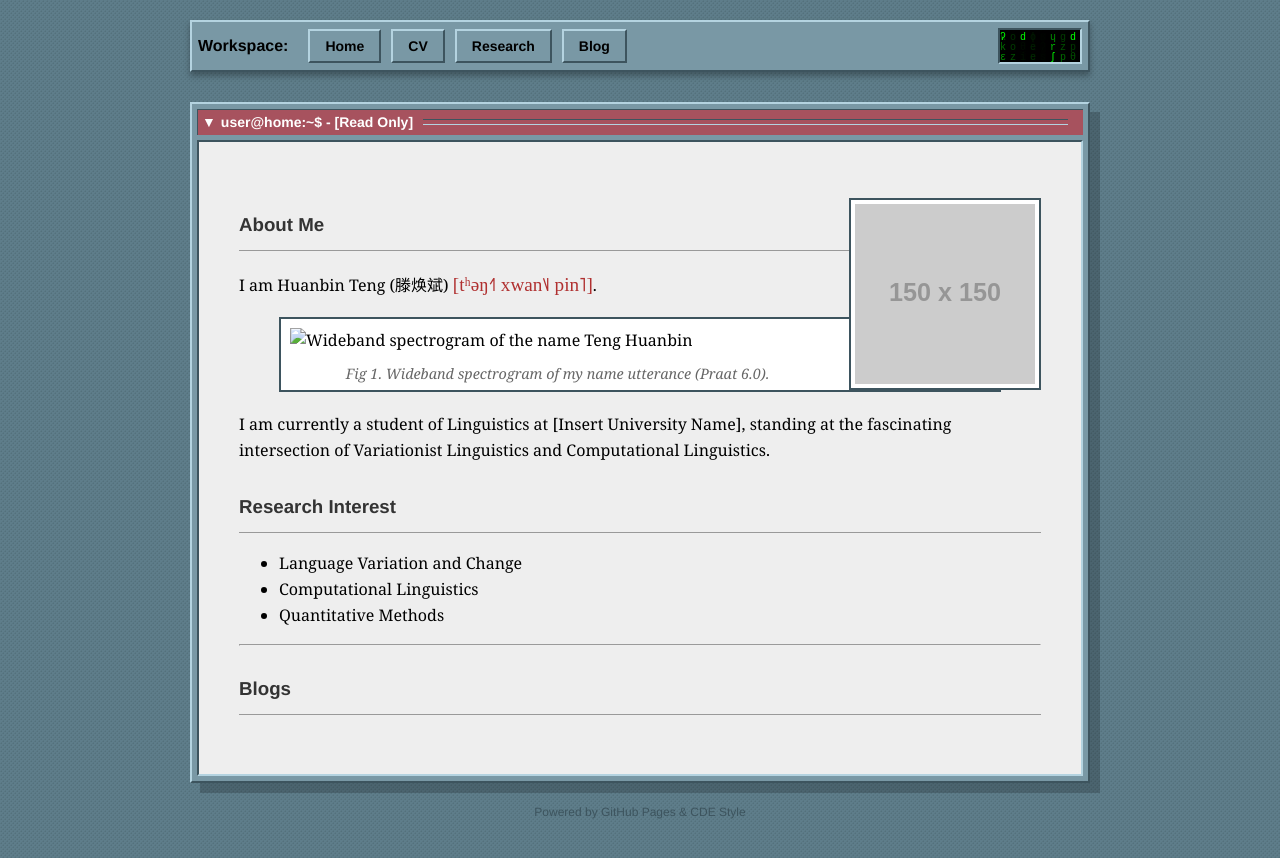
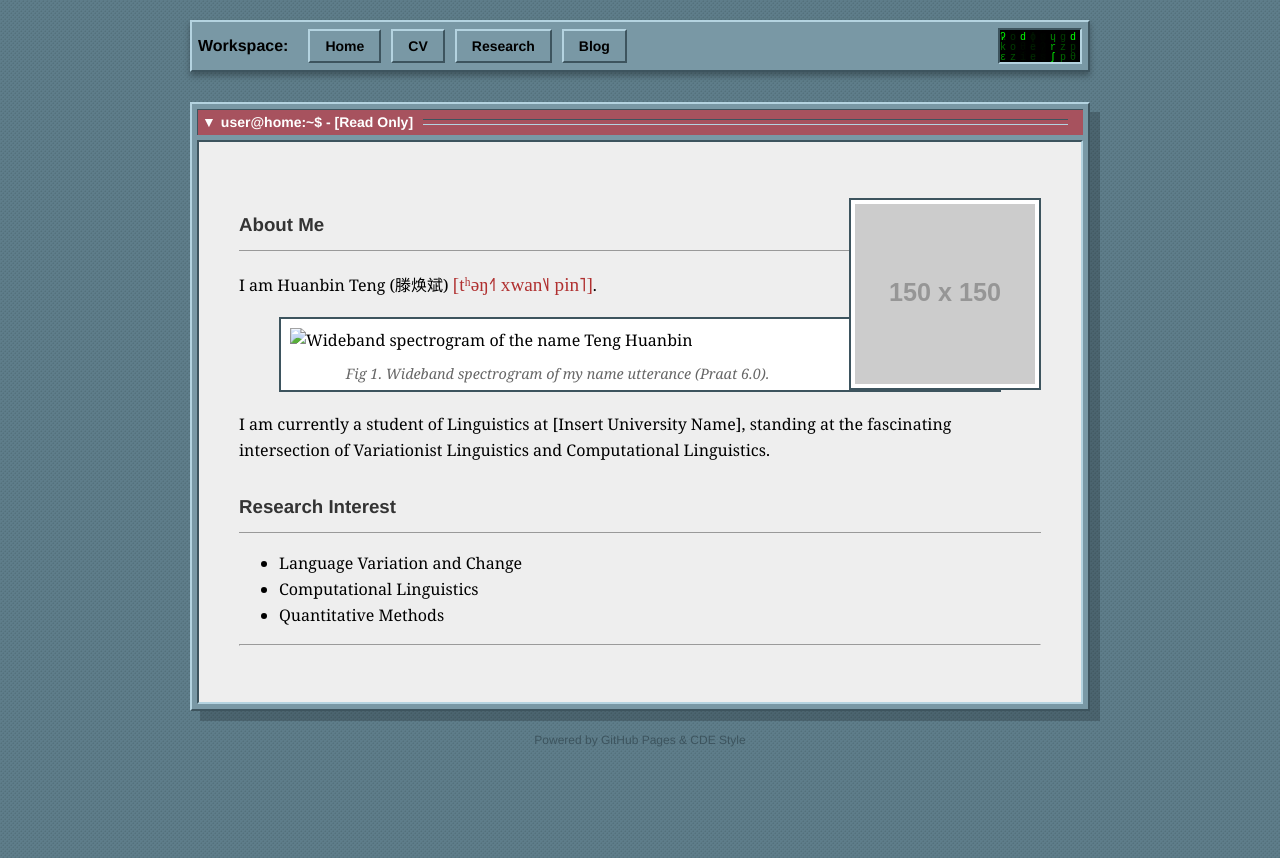
Before and after one commit to ZJWXTHB/zjwxthb.github.io, a Jekyll site: the page built from index.md, in a window 1280 px wide. Shown: the top 858 px of the page. Built offline with Jekyll 4.4.1, drawn with Linux system fonts in a browser that asks for light colours.

Commit message:
Remove Blogs section from index.md
Removed the Blogs section and its associated HTML.

```diff
--- a/index.md
+++ b/index.md
@@ -27,13 +27,4 @@ I am currently a student of Linguistics at [Insert University Name], standing at
 * Quantitative Methods
 
 ---
-
-### Blogs
-<ul>
-  {% for post in site.posts limit:3 %}
-    <li>
-      <span style="color: #666;">{{ post.date | date: "%Y-%m-%d" }}</span>
-      » <a href="{{ post.url }}">{{ post.title }}</a>
-    </li>
-  {% endfor %}
-</ul>
+>
```
